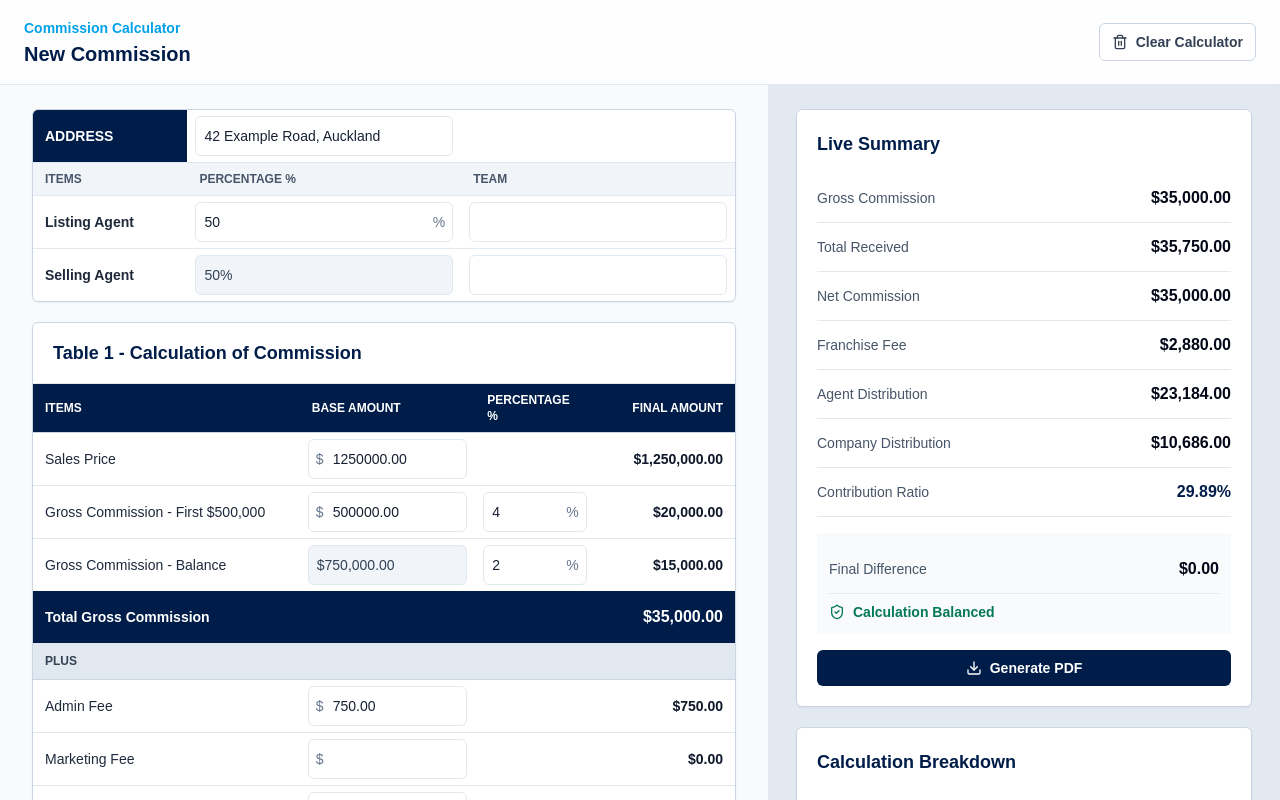
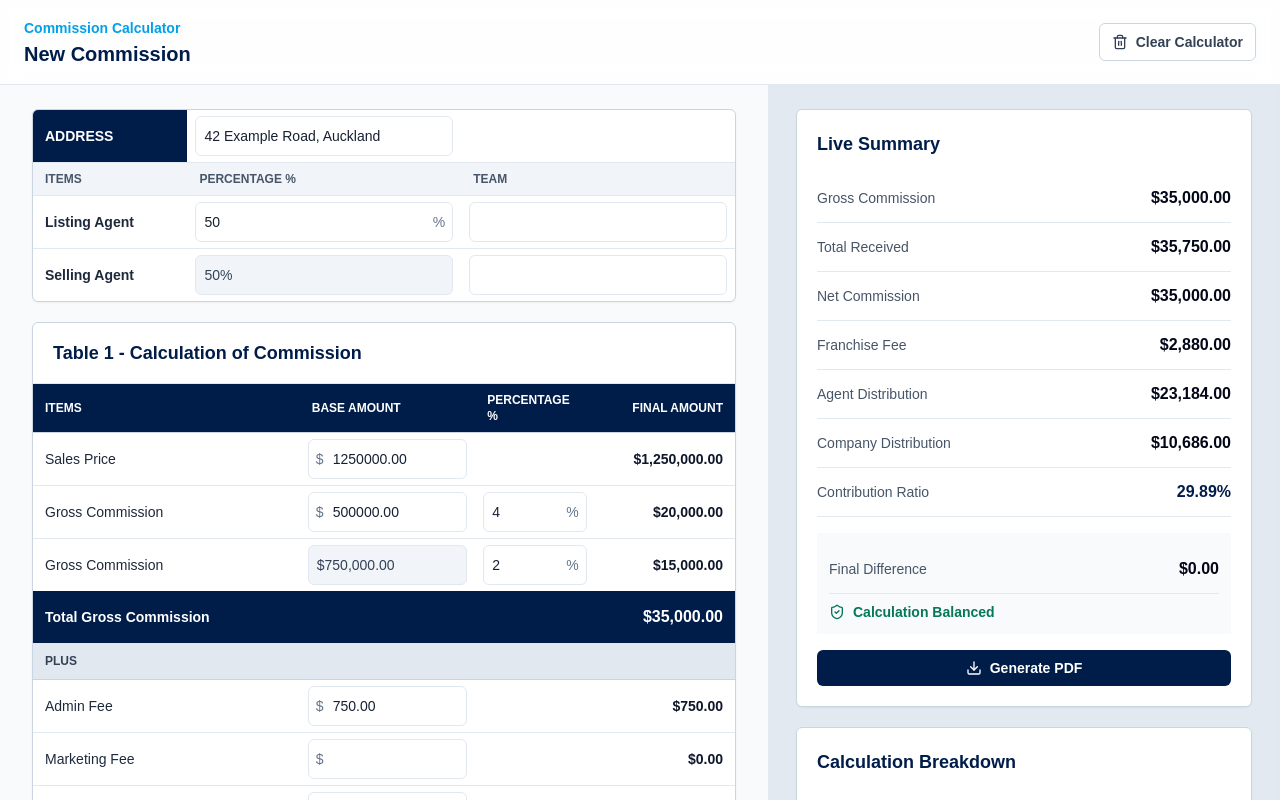
Before and after one commit to alexisgit111/commission-calculator, a Next.js app: page /commission/new in a window 1280 px wide. Shown: the top 800 px of the page. Built offline with nearby package versions, Linux system fonts and the light colour scheme.

Commit message:
Simplify commission labels in calculator and statement

```diff
--- a/app/commission/new/page.tsx
+++ b/app/commission/new/page.tsx
@@ -143,7 +143,8 @@ function PercentageTableRow({
   onChange,
   result,
   baseAmountCents = item.baseAmountCents,
-  baseAmountReadOnly = false
+  baseAmountReadOnly = false,
+  showDescription = true
 }: {
   label?: string;
   item: PercentageItem;
@@ -151,10 +152,11 @@ function PercentageTableRow({
   result: number;
   baseAmountCents?: number;
   baseAmountReadOnly?: boolean;
+  showDescription?: boolean;
 }) {
   return (
     <tr className="border-b border-slate-200 bg-white">
-      <td className="px-3 py-1.5 text-sm font-medium text-slate-800">{label ? `${label} - ${item.description}` : item.description}</td>
+      <td className="px-3 py-1.5 text-sm font-medium text-slate-800">{label ? (showDescription === false ? label : `${label} - ${item.description}`) : item.description}</td>
       <td className="px-2 py-1.5">
         {baseAmountReadOnly ? (
           <div className="flex h-10 items-center rounded-md border border-slate-200 bg-slate-100 px-2 text-sm text-slate-700">{formatMoney(baseAmountCents)}</div>
@@ -584,6 +586,7 @@ export default function NewCommissionPage() {
                       key={item.id}
                       label="Gross Commission"
                       item={item}
+                      showDescription={false}
                       baseAmountCents={item.id === input.grossItems[1]?.id ? Math.max(input.salePriceCents - (input.grossItems[0]?.baseAmountCents ?? 0), 0) : item.baseAmountCents}
                       baseAmountReadOnly={item.id === input.grossItems[1]?.id}
                       result={Math.round(
@@ -608,7 +611,6 @@ export default function NewCommissionPage() {
                   {input.discounts.map((item) => (
                     <PercentageTableRow
                       key={item.id}
-                      label="Commission Discount"
                       item={item}
                       baseAmountCents={item.baseAmountCents || result.grossCommissionCents}
                       baseAmountReadOnly={item.baseAmountCents === 0}
--- a/lib/pdf/statement.tsx
+++ b/lib/pdf/statement.tsx
@@ -11,7 +11,7 @@ const styles = StyleSheet.create({
   property: { color: "#334155" },
   propertyLine: { marginBottom: 2 },
   section: { marginTop: 7 },
-  sectionTitle: { borderBottom: "2 solid #001D4A", fontSize: 13, fontWeight: 700, marginBottom: 3, paddingBottom: 2 },
+  sectionTitle: { borderBottom: "1 solid #001D4A", fontSize: 13, fontWeight: 700, marginBottom: 3, paddingBottom: 2 },
   compactTitle: { color: "#001D4A", fontSize: 10, fontWeight: 700, marginBottom: 2 },
   groupTitle: { color: "#475569", fontSize: 9, fontWeight: 700, marginTop: 3, paddingBottom: 1 },
   row: { flexDirection: "row", alignItems: "center", minHeight: 18, paddingHorizontal: 4 },
@@ -20,7 +20,7 @@ const styles = StyleSheet.create({
   subLabel: { flex: 1.25, fontSize: 8, paddingLeft: 12 },
   detail: { flex: 1, color: "#475569", fontSize: 8, textAlign: "right" },
   amount: { width: 90, fontSize: 9, fontWeight: 700, textAlign: "right" },
-  totalRow: { borderTop: "2 solid #001D4A", marginTop: 2, paddingTop: 2 },
+  totalRow: { borderTop: "1 solid #001D4A", marginTop: 2, paddingTop: 2 },
   footnote: { backgroundColor: "#E0F4FC", fontSize: 8, fontWeight: 700, marginTop: 4, padding: 4, textAlign: "right" },
   evidenceGrid: { flexDirection: "row", flexWrap: "wrap", gap: 8 },
   evidenceCard: { border: "1 solid #CBD5E1", padding: 5, width: "48%" },
@@ -108,11 +108,11 @@ export function CommissionStatementPdf({ input, result }: { input: CommissionInp
             if (!item.description.trim()) return null;
             const baseAmountCents = index === 1 ? Math.max(input.salePriceCents - firstGrossBaseCents, 0) : item.baseAmountCents;
             const value = multiplyCents(baseAmountCents, item.percentage);
-            return value === 0 ? null : <StatementRow key={item.id} label={labelWithPercentage(`Gross Commission - ${item.description}`, item.percentage)} value={value} />;
+            return value === 0 ? null : <StatementRow key={item.id} label={labelWithPercentage("Gross Commission", item.percentage)} value={value} />;
           })}
           <StatementRow label="Total Gross Commission" value={result.grossCommissionCents} alternate total />
           {input.plusItems.filter((item) => item.description.trim() && item.amountCents !== 0).map((item, index) => <StatementRow key={item.id} label={`Plus - ${item.description}`} value={item.amountCents} indent alternate={index % 2 === 0} />)}
-          {input.discounts.filter((item) => item.description.trim() && multiplyCents(item.baseAmountCents || result.grossCommissionCents, item.percentage) !== 0).map((item) => <StatementRow key={item.id} label={labelWithPercentage(`Minus - ${item.description}`, item.percentage)} value={-multiplyCents(item.baseAmountCents || result.grossCommissionCents, item.percentage)} indent />)}
+          {input.discounts.filter((item) => item.description.trim() && multiplyCents(item.baseAmountCents || result.grossCommissionCents, item.percentage) !== 0).map((item) => <StatementRow key={item.id} label={labelWithPercentage(item.description, item.percentage)} value={-multiplyCents(item.baseAmountCents || result.grossCommissionCents, item.percentage)} indent />)}
           {input.minusItems.filter((item) => item.description.trim() && item.amountCents !== 0).map((item) => <StatementRow key={item.id} label={`Minus - ${item.description}`} value={-item.amountCents} indent />)}
           <StatementRow label="Total Received Commission" value={result.totalReceivedCommissionCents} alternate total />
           {input.referrals.filter((item) => item.recipient.trim() && multiplyCents(item.baseAmountCents ?? result.netCommissionCents, item.percentage) !== 0).map((item) => <StatementRow key={item.id} label={labelWithPercentage(`Referral Fee - ${item.recipient}`, item.percentage)} value={-multiplyCents(item.baseAmountCents ?? result.netCommissionCents, item.percentage)} indent />)}
```
